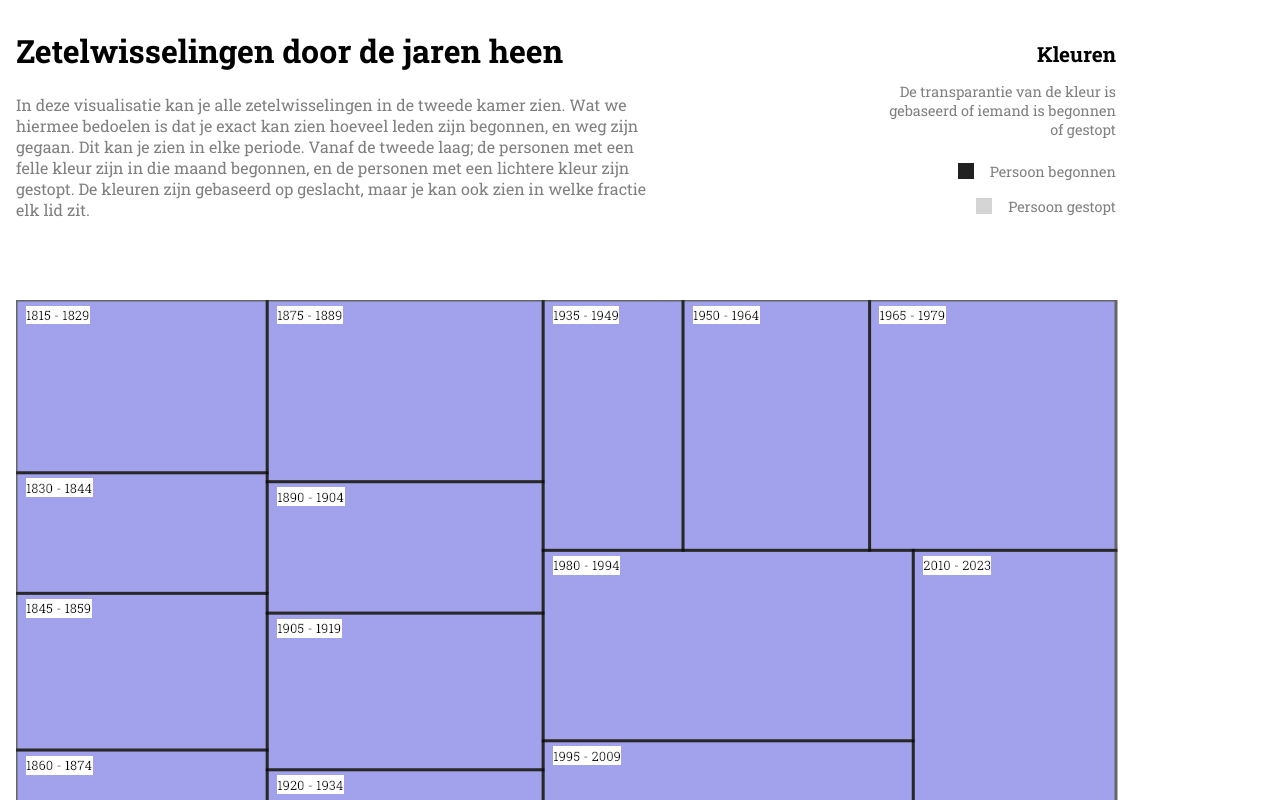
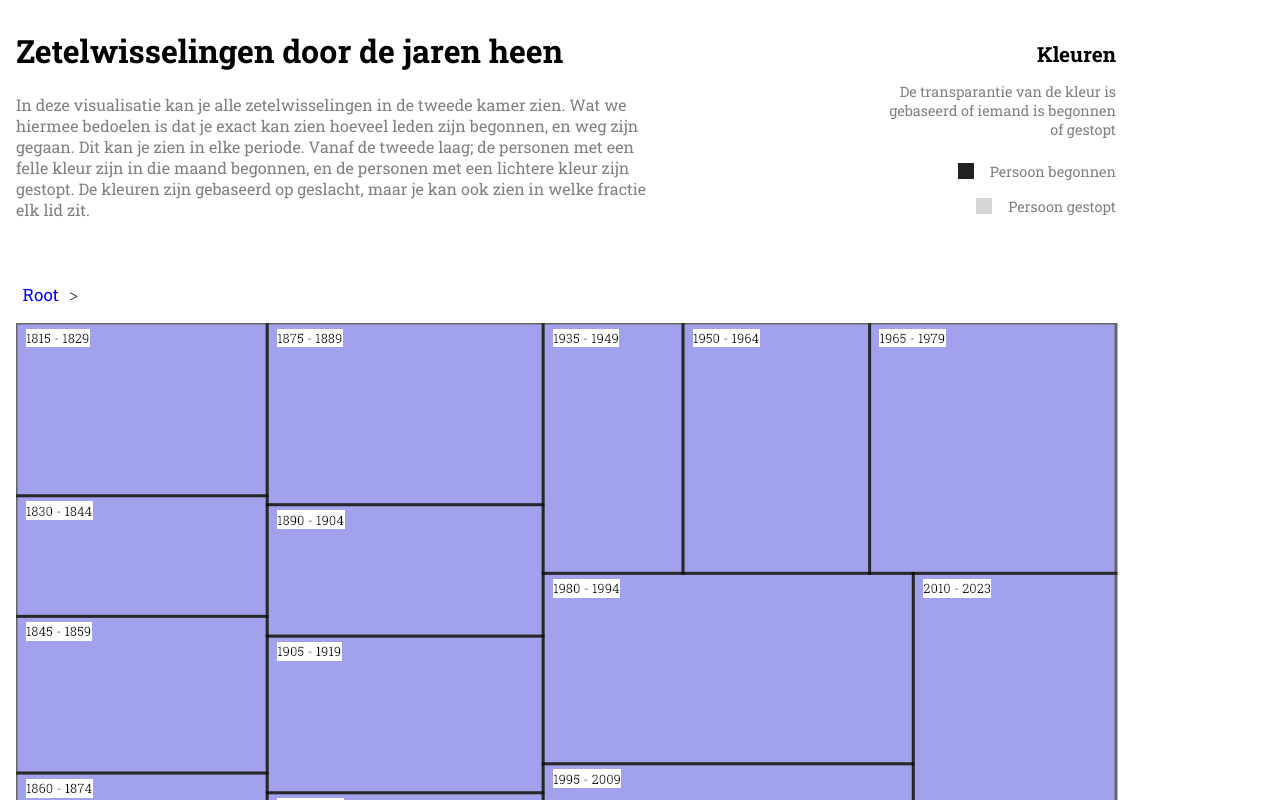
Before and after one commit to spacejump3/tweedekamer-datavisualisatie, a SvelteKit app: page / in a window 1280 px wide. Shown: the top 800 px of the page. Built offline with nearby package versions, Linux system fonts and the light colour scheme.

Commit message:
fix breadcrumb not showing

```diff
--- a/src/components/Visualisatie.svelte
+++ b/src/components/Visualisatie.svelte
@@ -520,7 +520,7 @@
     });
 </script>
 
-<ul class="breadcrumps"></ul>
+<ul id="breadcrumps"></ul>
 <svg width={widthTreemap + 200} height={heightTreemap + 30} id="treemap">
     <defs>
         <filter x="0" y="0" width="1" height="1" id="solid">
```
